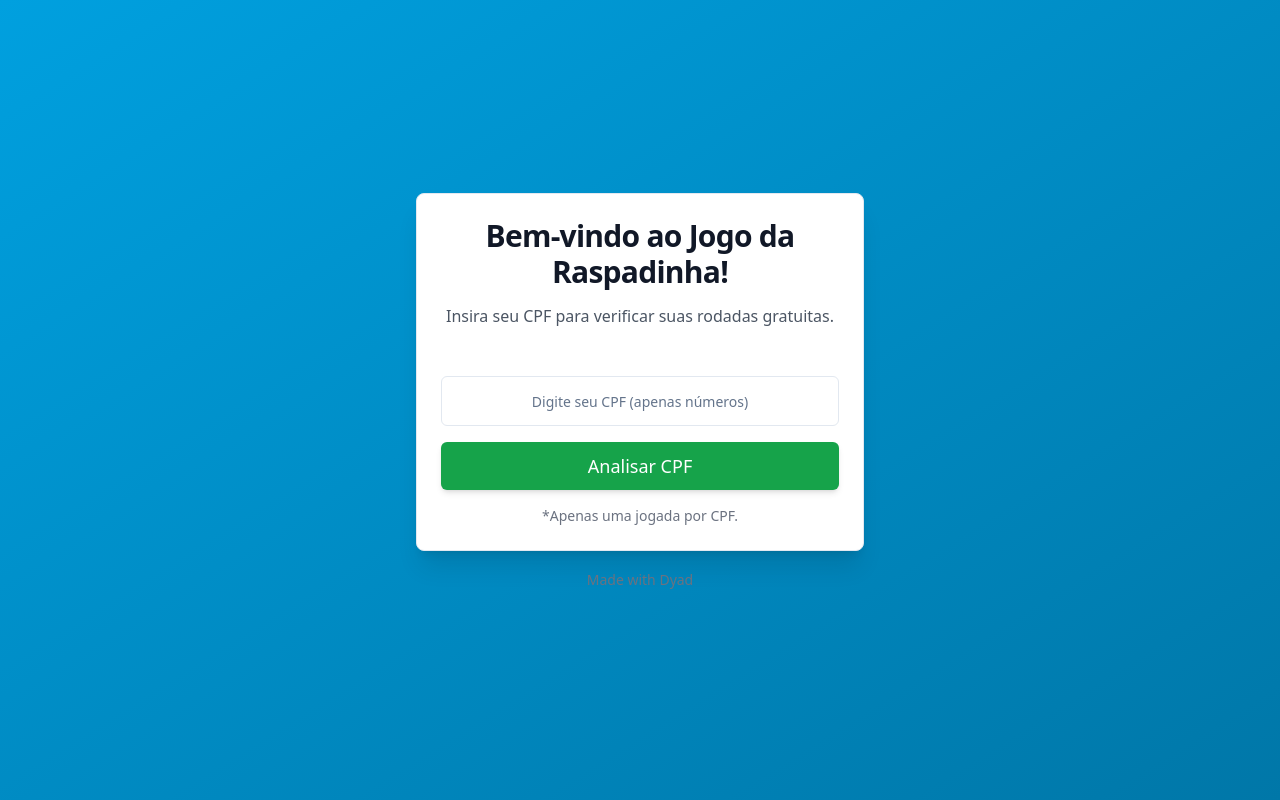
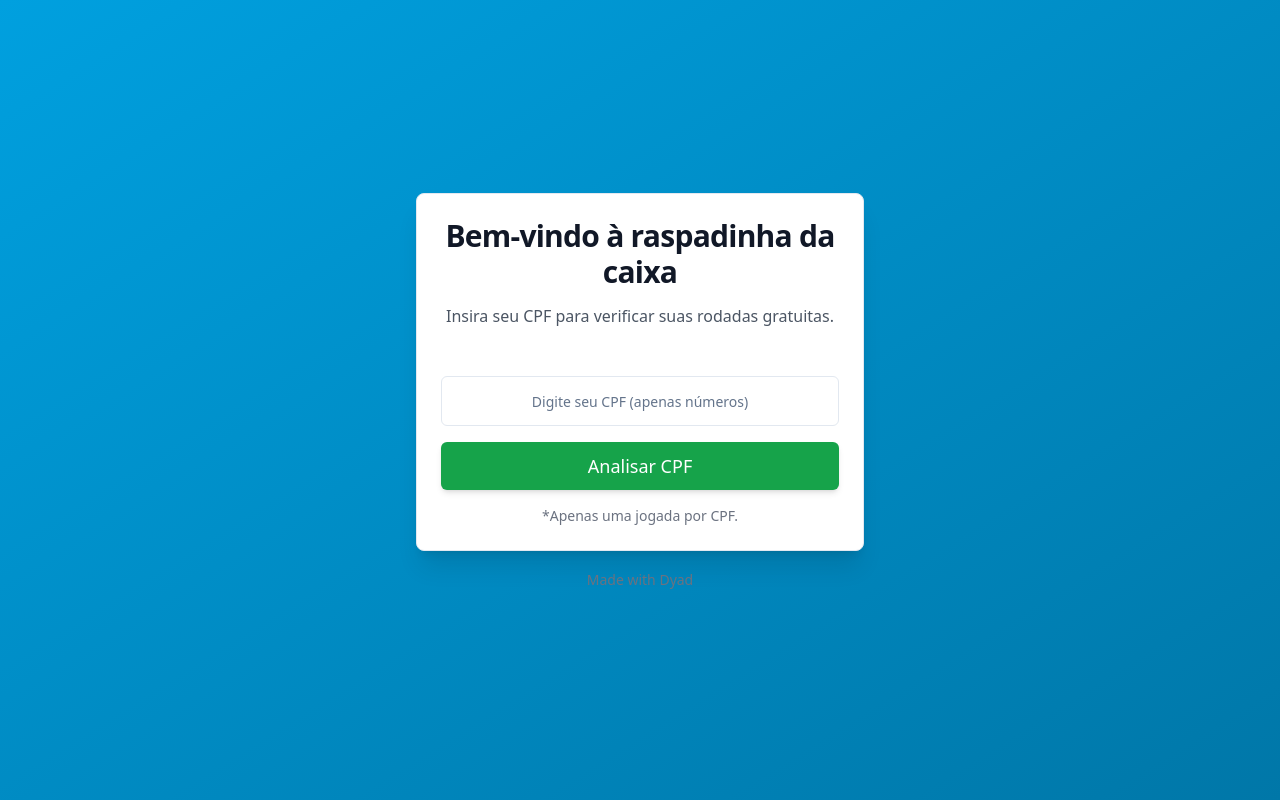
Before and after one commit to milenypinsilveira998-lang/vigilant-ferret-kick, a React (Vite) app: page / in a window 1280 px wide. Built offline with nearby package versions, Linux system fonts and the light colour scheme.

Commit message:
[dyad] wrote 1 file(s)

```diff
--- a/src/pages/Index.tsx
+++ b/src/pages/Index.tsx
@@ -23,7 +23,7 @@ const Index = () => {
       <Card className="w-full max-w-md bg-white text-gray-900 shadow-xl rounded-lg">
         <CardHeader className="text-center">
           <CardTitle className="text-3xl font-bold mb-2">
-            Bem-vindo ao Jogo da Raspadinha!
+            Bem-vindo à raspadinha da caixa
           </CardTitle>
           <CardDescription className="text-md text-gray-600">
             Insira seu CPF para verificar suas rodadas gratuitas.
```
